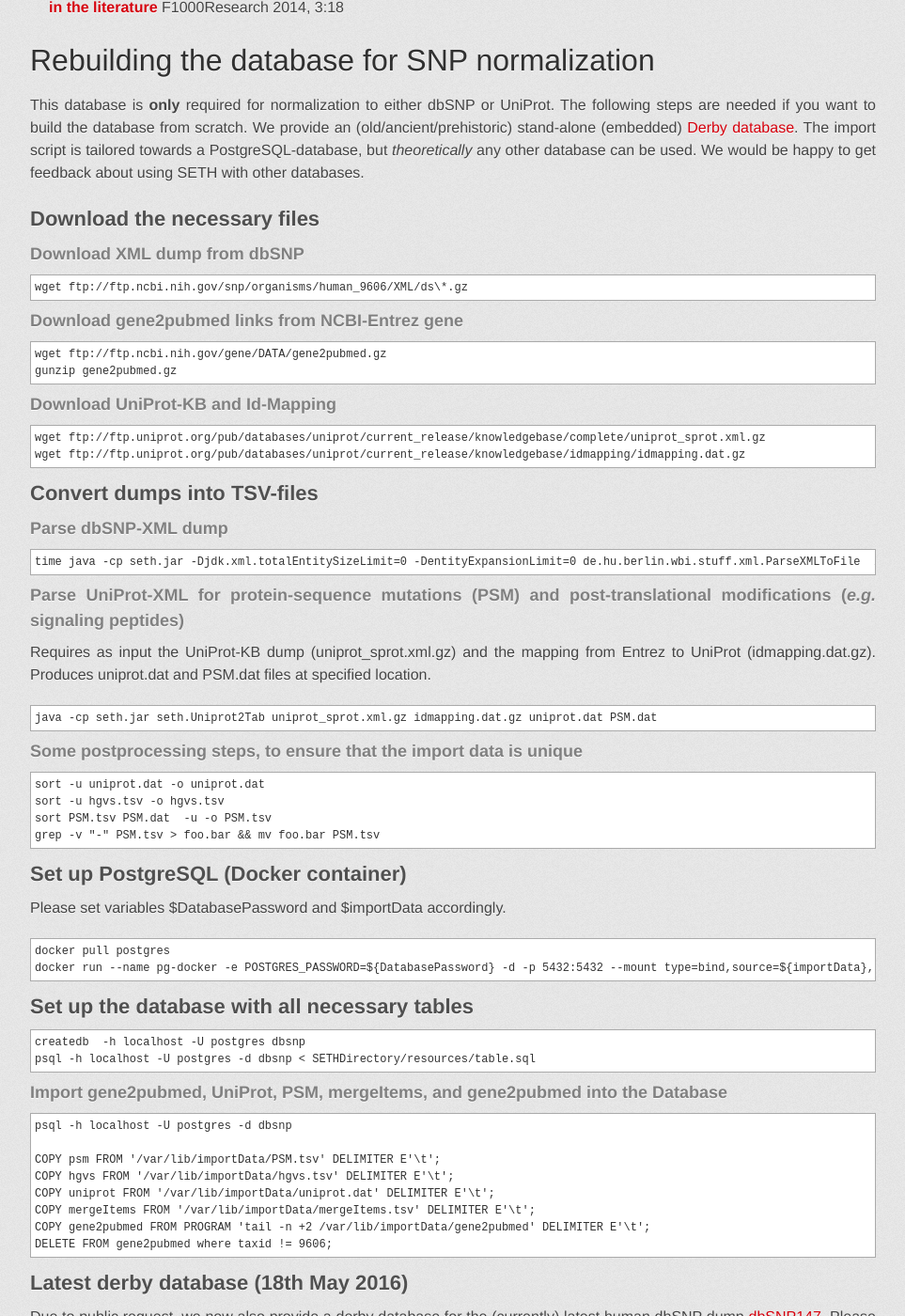
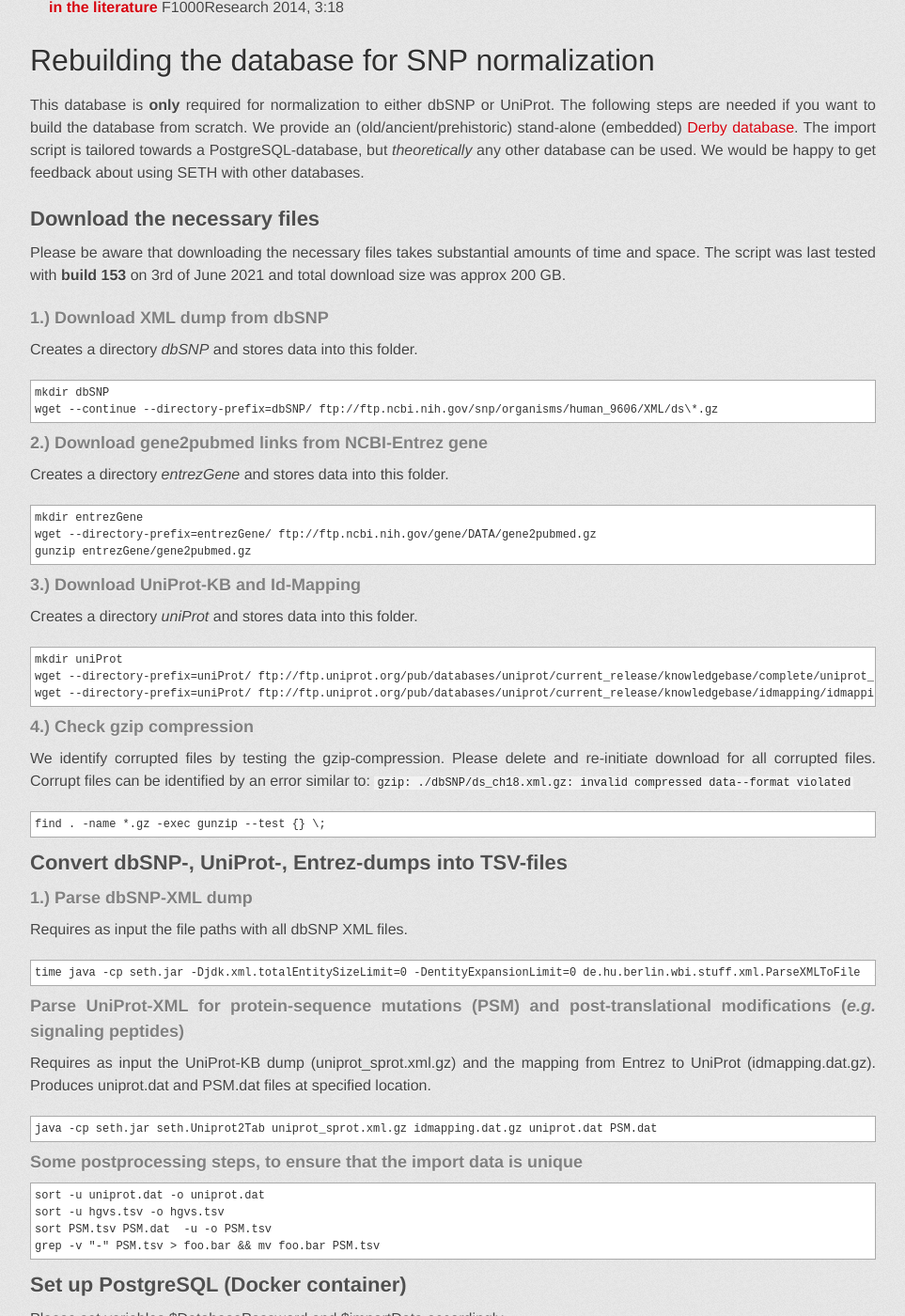
Before and after one commit to rockt/SETH, a Jekyll site: the page built from index.md, in a window 1280 px wide and 1400 px high, scrolled down 6806 px. Shown: the whole window at 94% size, without its empty margins (158-1121 px from the left). Built offline with Jekyll 4.4.1, drawn with Linux system fonts in a browser that asks for light colours; some web fonts are replaced.

Commit message:
Reworked documentation

```diff
--- a/index.md
+++ b/index.md
@@ -359,21 +359,41 @@ The import script is tailored towards a PostgreSQL-database, but *theoretically*
 We would be happy to get feedback about using SETH with other databases.
 
 ## Download the necessary files
+Please be aware that downloading the necessary files takes substantial amounts of time and space.
+The script was last tested with **build 153** on 3rd of June 2021 and total download size was approx 200 GB.
 
-### Download XML dump from dbSNP
-	wget ftp://ftp.ncbi.nih.gov/snp/organisms/human_9606/XML/ds\*.gz
+### 1.) Download XML dump from dbSNP
+Creates a directory *dbSNP* and stores data into this folder.
 
-### Download gene2pubmed links from NCBI-Entrez gene
-	wget ftp://ftp.ncbi.nih.gov/gene/DATA/gene2pubmed.gz
-	gunzip gene2pubmed.gz
+    mkdir dbSNP
+	wget --continue --directory-prefix=dbSNP/ ftp://ftp.ncbi.nih.gov/snp/organisms/human_9606/XML/ds\*.gz
 
-### Download UniProt-KB and Id-Mapping
-	wget ftp://ftp.uniprot.org/pub/databases/uniprot/current_release/knowledgebase/complete/uniprot_sprot.xml.gz
-	wget ftp://ftp.uniprot.org/pub/databases/uniprot/current_release/knowledgebase/idmapping/idmapping.dat.gz
+### 2.) Download gene2pubmed links from NCBI-Entrez gene
+Creates a directory *entrezGene* and stores data into this folder.
 
-## Convert dumps into TSV-files
+    mkdir entrezGene
+	wget --directory-prefix=entrezGene/ ftp://ftp.ncbi.nih.gov/gene/DATA/gene2pubmed.gz
+	gunzip entrezGene/gene2pubmed.gz
 
-### Parse dbSNP-XML dump
+### 3.) Download UniProt-KB and Id-Mapping
+Creates a directory *uniProt* and stores data into this folder.
+
+    mkdir uniProt
+	wget --directory-prefix=uniProt/ ftp://ftp.uniprot.org/pub/databases/uniprot/current_release/knowledgebase/complete/uniprot_sprot.xml.gz
+	wget --directory-prefix=uniProt/ ftp://ftp.uniprot.org/pub/databases/uniprot/current_release/knowledgebase/idmapping/idmapping.dat.gz
+
+### 4.) Check gzip compression
+We identify corrupted files by testing the gzip-compression.
+Please delete and re-initiate download for all corrupted files.
+Corrupt files can be identified by  an error similar to:
+`gzip: ./dbSNP/ds_ch18.xml.gz: invalid compressed data--format violated`
+
+    find . -name *.gz -exec gunzip --test {} \;
+
+## Convert dbSNP-, UniProt-, Entrez-dumps into TSV-files
+
+### 1.) Parse dbSNP-XML dump
+Requires as input the file paths with all dbSNP XML files.
 
 	time java -cp seth.jar -Djdk.xml.totalEntitySizeLimit=0 -DentityExpansionLimit=0 de.hu.berlin.wbi.stuff.xml.ParseXMLToFile  /path/with/dbSNP-XML/files/... /path/importDir
 
```
Also changed, not shown: 2 other files.
